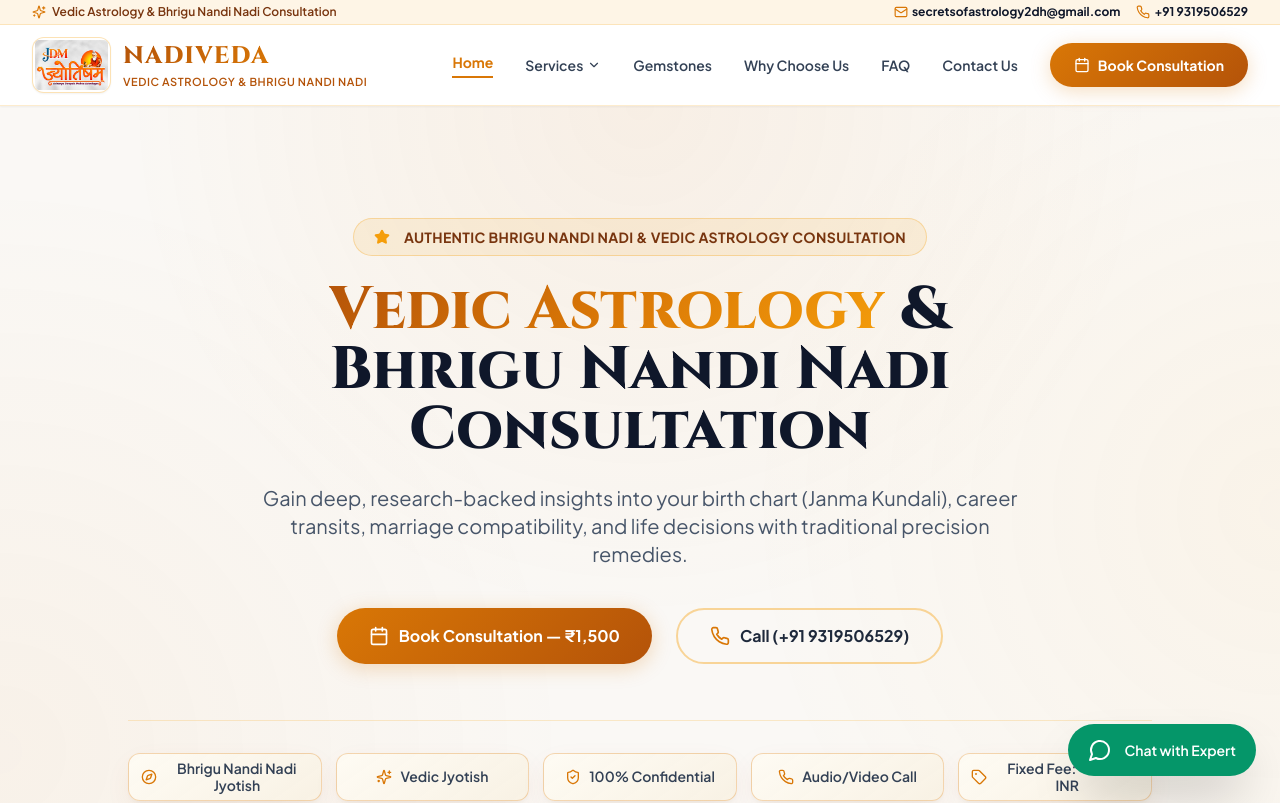
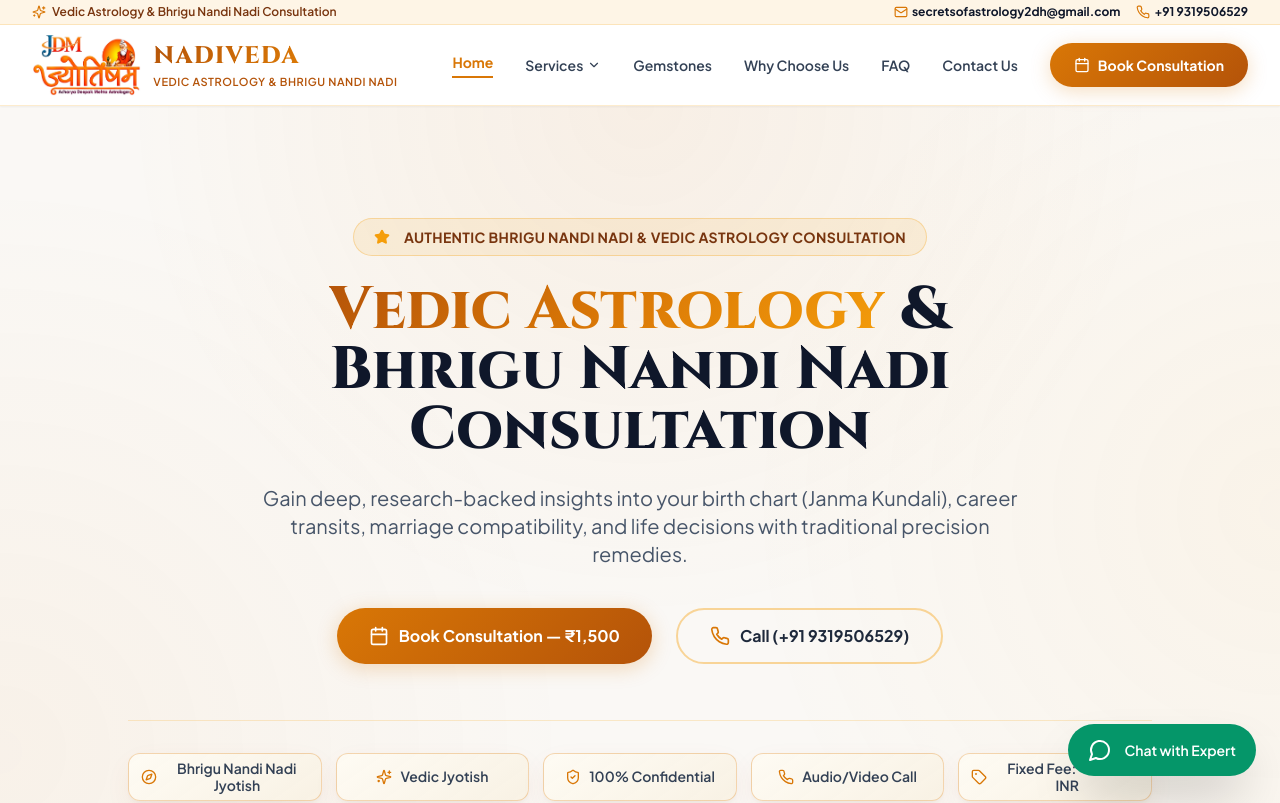
Before and after one commit to vanshrawat02/astrology-website, a Next.js app: page / in a window 1280 px wide. Shown: the top 803 px of the page. Built offline with nearby package versions, Linux system fonts and the light colour scheme.

Commit message:
Deploy latest footer and header logo updates with webp asset and light plate styling

```diff
--- a/components/footer.tsx
+++ b/components/footer.tsx
@@ -11,17 +11,22 @@
   return (
     <footer className="bg-[#060718] text-slate-300 pt-10 pb-10 sm:pt-12 sm:pb-12 text-sm border-t border-amber-500/20">
       <div className="max-w-7xl mx-auto px-4 sm:px-6 lg:px-8">
-        <div className="grid grid-cols-1 md:grid-cols-2 lg:grid-cols-4 gap-8 mb-8">
+        <div className="grid grid-cols-1 md:grid-cols-2 lg:grid-cols-[1.35fr_1fr_1fr_1.1fr] gap-8 mb-8">
           {/* Brand Info */}
           <div className="space-y-3.5">
-            {/* Extended Logo Container - Fills the white box completely */}
-            <div className="relative w-full max-w-[260px] sm:max-w-[280px] rounded-xl overflow-hidden bg-white border border-amber-500/40 shadow-lg p-0.5">
+            {/* Logo on a light plate so the purple tagline stays legible on the dark footer */}
+            <Link
+              href="/"
+              className="block w-full max-w-[280px] sm:max-w-[300px] rounded-2xl bg-white p-2.5 sm:p-3 border border-amber-500/40 shadow-[0_0_32px_-10px_rgba(245,158,11,0.55)]"
+            >
               <img
-                src="/jdm-logo.jpg"
-                alt="Jyotisham - Acharya Deepak Mehta Astrologer"
-                className="w-full h-auto block rounded-lg object-contain"
+                src="/jdm-logo.webp"
+                alt="JDM Jyotisham - Acharya Deepak Mehta Astrologer"
+                width={972}
+                height={551}
+                className="w-full h-auto block"
               />
-            </div>
+            </Link>
 
             {/* Heading & Subheading Below Logo */}
             <div>
--- a/components/header.tsx
+++ b/components/header.tsx
@@ -60,14 +60,15 @@
       <div className="max-w-7xl mx-auto px-3 sm:px-6 lg:px-8 h-14 sm:h-20 flex items-center justify-between gap-2">
         {/* Logo & Business Name */}
         <Link href="/" className="flex items-center gap-2 sm:gap-3 group min-w-0 flex-1">
-          <div className="relative h-9 sm:h-12 md:h-14 w-auto rounded-lg overflow-hidden bg-white border border-amber-500/30 shadow-sm group-hover:scale-105 transition-transform duration-300 flex items-center justify-center shrink-0 p-0.5">
-            <img
-              src="/jdm-logo.jpg"
-              alt="Jyotisham - Acharya Deepak Mehta Astrologer"
-              className="h-full w-auto object-contain rounded"
-            />
-          </div>
-          <div className="min-w-0 flex-1">
+          <img
+            src="/jdm-logo.webp"
+            alt="JDM Jyotisham - Acharya Deepak Mehta Astrologer"
+            width={972}
+            height={551}
+            className="h-11 sm:h-[60px] lg:h-14 xl:h-[62px] w-auto shrink-0 group-hover:scale-105 transition-transform duration-300"
+          />
+          {/* Brand text hidden at lg, where the full nav needs the room */}
+          <div className="min-w-0 flex-1 lg:hidden xl:block">
             <span className="font-heading font-extrabold text-sm sm:text-2xl gold-gradient-text leading-none block tracking-wider uppercase truncate">
               NADIVEDA
             </span>
```
Also changed, not shown: public/jdm-logo.webp (added).
